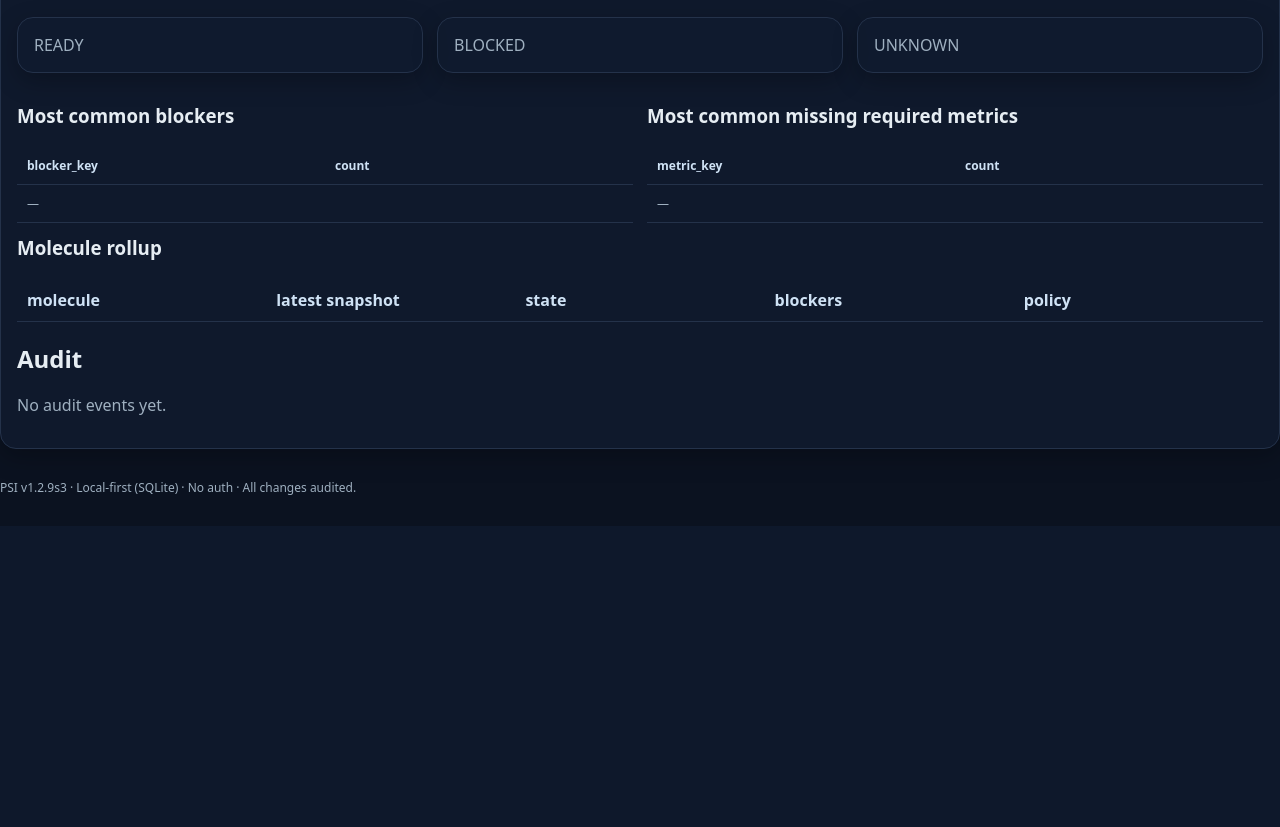
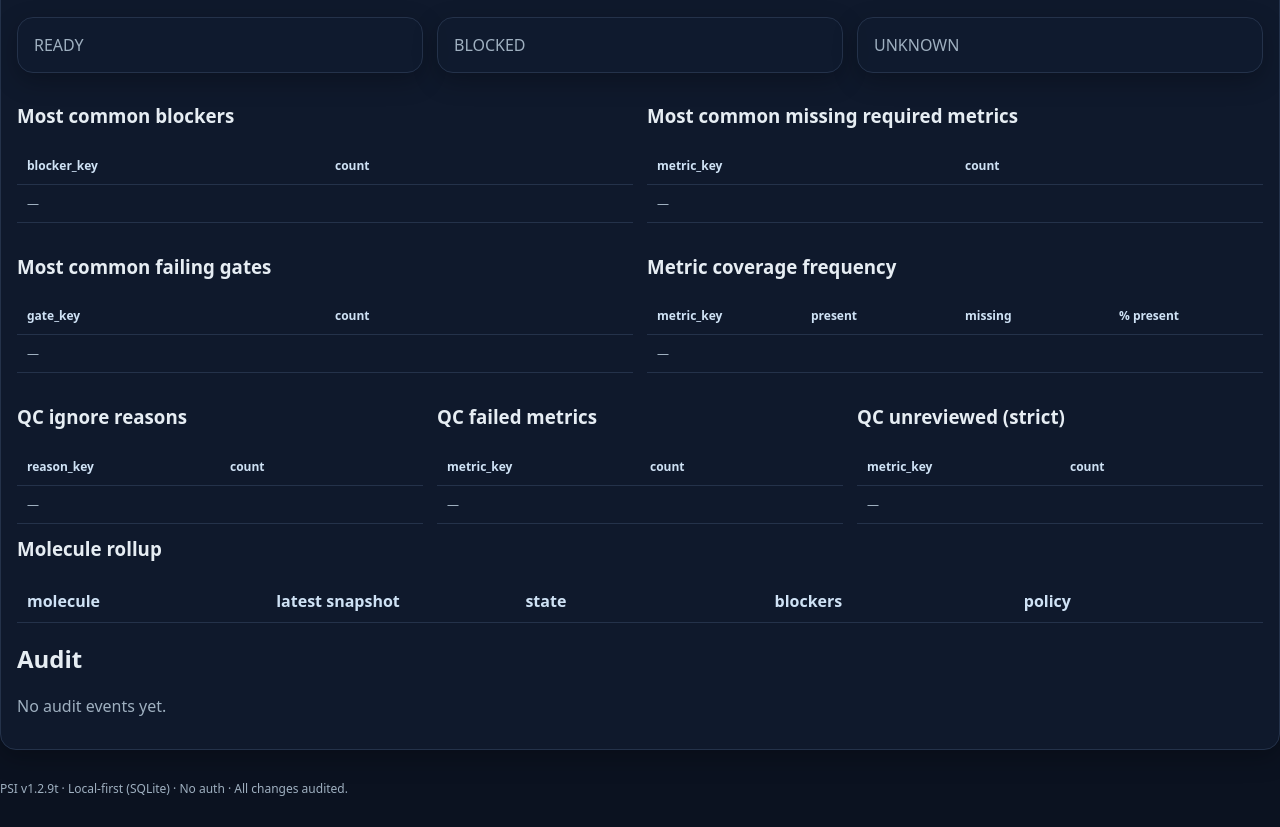
Before and after one commit to Zfd5002/psi_app, a FastAPI app: template psi/web/templates/programs/detail.html in a window 1280 px wide. Shown: the part 464-1291 px from the top of the page. Before the commit the page ends 959 px from the top, so only its background shows below. Run offline with FastAPI, Linux system fonts and the light colour scheme; the template is opened without the code that fills it, so the values that code supplies are empty.

Commit message:
v1.2.9t: program dashboard rollups + evidence coverage + superseded badges (read-only)

```diff
--- a/psi/services/molecules.py
+++ b/psi/services/molecules.py
@@ -213,6 +213,9 @@ def get_molecule_detail(db: Session, molecule_id: int, *, pdl1_allowed_mismatche
                 "decision_key": s.decision_key,
                 "batch_id": int(s.batch_id) if s.batch_id is not None else None,
                 "batch_label": batch_label_by_id.get(int(s.batch_id or 0), str(s.batch_id or "")) if s.batch_id else "",
+                "is_superseded": int(s.is_superseded) if s.is_superseded is not None else None,
+                "superseded_by_snapshot_id": int(s.superseded_by_snapshot_id) if s.superseded_by_snapshot_id is not None else None,
+                "superseded_at": s.superseded_at,
                 "policy_id": str(policy.get("policy_id") or ""),
                 "policy_version": str(policy.get("policy_version") or ""),
                 "summary": {
--- a/psi/version.py
+++ b/psi/version.py
@@ -1 +1 @@
-PSI_VERSION = "v1.2.9s3"
+PSI_VERSION = "v1.2.9t"
--- a/psi/web/templates/programs/detail.html
+++ b/psi/web/templates/programs/detail.html
@@ -120,6 +120,82 @@
     </div>
   </div>
 
+  <div class="grid cols-2" style="margin-top:12px;">
+    <div>
+      <h3>Most common failing gates</h3>
+      <table class="table mini">
+        <thead><tr><th>gate_key</th><th>count</th></tr></thead>
+        <tbody>
+          {% for k,v in di_dashboard.top_failing_gates %}
+            <tr><td>{{ k }}</td><td class="muted">{{ v }}</td></tr>
+          {% else %}
+            <tr><td colspan="2" class="muted">—</td></tr>
+          {% endfor %}
+        </tbody>
+      </table>
+    </div>
+    <div>
+      <h3>Metric coverage frequency</h3>
+      <table class="table mini">
+        <thead><tr><th>metric_key</th><th>present</th><th>missing</th><th>% present</th></tr></thead>
+        <tbody>
+          {% for row in di_dashboard.metric_coverage %}
+            <tr>
+              <td>{{ row.metric_key }}</td>
+              <td class="muted">{{ row.present_count }}</td>
+              <td class="muted">{{ row.missing_count }}</td>
+              <td class="muted">{{ row.percent_present }}</td>
+            </tr>
+          {% else %}
+            <tr><td colspan="4" class="muted">—</td></tr>
+          {% endfor %}
+        </tbody>
+      </table>
+    </div>
+  </div>
+
+  <div class="grid cols-3" style="margin-top:12px;">
+    <div>
+      <h3>QC ignore reasons</h3>
+      <table class="table mini">
+        <thead><tr><th>reason_key</th><th>count</th></tr></thead>
+        <tbody>
+          {% for k,v in di_dashboard.qc_ignore_reasons %}
+            <tr><td>{{ k }}</td><td class="muted">{{ v }}</td></tr>
+          {% else %}
+            <tr><td colspan="2" class="muted">—</td></tr>
+          {% endfor %}
+        </tbody>
+      </table>
+    </div>
+    <div>
+      <h3>QC failed metrics</h3>
+      <table class="table mini">
+        <thead><tr><th>metric_key</th><th>count</th></tr></thead>
+        <tbody>
+          {% for k,v in di_dashboard.qc_failed_metrics %}
+            <tr><td>{{ k }}</td><td class="muted">{{ v }}</td></tr>
+          {% else %}
+            <tr><td colspan="2" class="muted">—</td></tr>
+          {% endfor %}
+        </tbody>
+      </table>
+    </div>
+    <div>
+      <h3>QC unreviewed (strict)</h3>
+      <table class="table mini">
+        <thead><tr><th>metric_key</th><th>count</th></tr></thead>
+        <tbody>
+          {% for k,v in di_dashboard.qc_unreviewed_metrics %}
+            <tr><td>{{ k }}</td><td class="muted">{{ v }}</td></tr>
+          {% else %}
+            <tr><td colspan="2" class="muted">—</td></tr>
+          {% endfor %}
+        </tbody>
+      </table>
+    </div>
+  </div>
+
   <h3 style="margin-top:12px;">Molecule rollup</h3>
   <table class="table">
     <thead>
```
Also changed, not shown: PATCH_NOTES.md (+12 -0 lines), psi/services/programs.py (+59 -3 lines), psi/web/templates/molecules/detail.html (+13 -0 lines).
